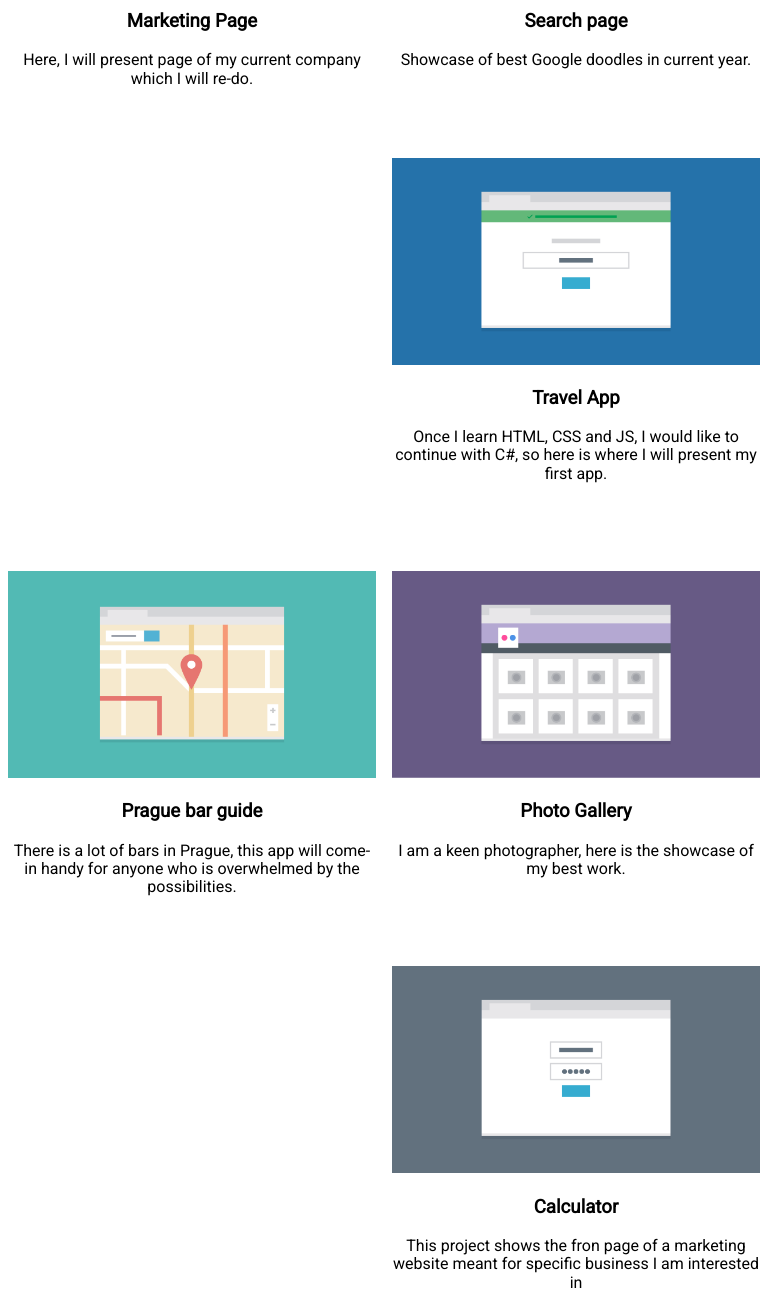
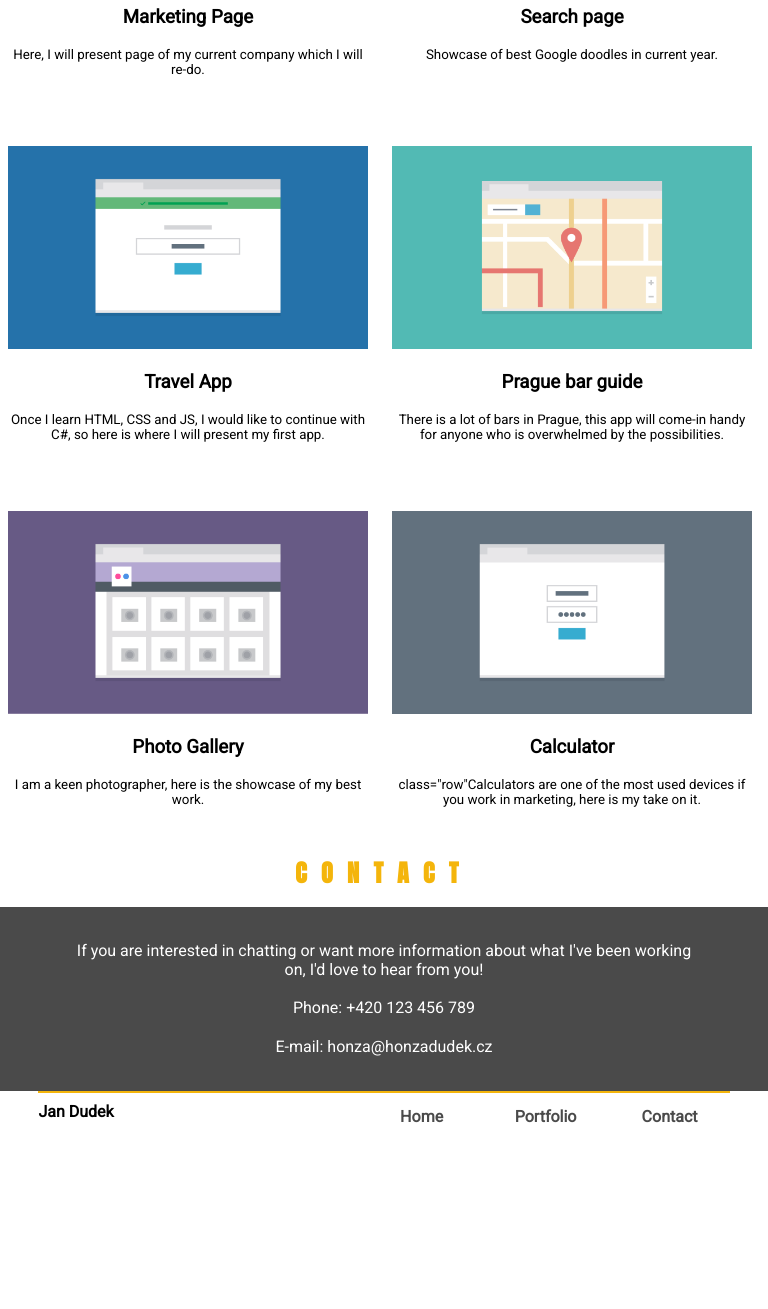
Before and after one commit to HonzaDudek/Techdegree-project2, a plain HTML site: page index.html in a window 768 px wide. Shown: the part 702-2011 px from the top of the page. After the commit the page ends 1848 px from the top, so only its background shows below. Drawn offline with Linux system fonts and the light colour scheme.

Commit message:
Project 2 - responsive design - Final

```diff
--- a/css/style.css
+++ b/css/style.css
@@ -31,6 +31,8 @@ h2 {
     text-transform: uppercase;
     color: #f4b50b;
     text-align: center;
+    font-family: 'Anton', sans-serif;
+    letter-spacing: 0.9rem;
 }
 
 .main-header {
@@ -269,7 +271,7 @@ footer p a {
     .profile-image {
        float: right;
        width: 45%;
-        padding-right: 10px
+       padding-right: 10px;
    }
 
     .portfolio-image{
@@ -279,8 +281,16 @@ footer p a {
         text-align: center;
         float: left;
         width: 50%;
-        padding-left: 0.5em;
-        padding-right: 0.5em;
+        max-height: 325px;
+        padding-left: 0.5rem;
+    }
+
+    .row {
+        display: flex;
+    }
+
+    .col p {
+        font-size: smaller;
     }
 
     .contact p {
--- a/index.html
+++ b/index.html
@@ -6,7 +6,9 @@
 
         <link rel="stylesheet" href="css/normalize.css" type="Text/css" />
         <link rel="stylesheet" href="css/style.css" type="Text/css" />
+
         <link href="https://fonts.googleapis.com/css?family=Roboto" rel="stylesheet">
+        <link href="https://fonts.googleapis.com/css?family=Anton" rel="stylesheet">
 
         <title>Jan Dudek - portfolio</title>
     </head>
@@ -40,33 +42,33 @@
                 </div>
 
                 <div class="col">
-                    <img src="images/portfolio-2.png" alt="Mockup of marketing page" class="portfolio-image">
+                    <img src="images/portfolio-2.png" alt="Mockup of Google doodles" class="portfolio-image">
                     <h3>Search page</h3>
                     <p>Showcase of best Google doodles in current year.</p>
                 </div>
 
                 <div class="col">
-                    <img src="images/portfolio-3.png" alt="Mockup of marketing page" class="portfolio-image">
+                    <img src="images/portfolio-3.png" alt="Mockup travelling app" class="portfolio-image">
                     <h3>Travel App</h3>
-                    <p>Once I learn HTML, CSS and JS, I would like to continue with C#, so here is where I will present my first app.</p>
+                    <p >Once I learn HTML, CSS and JS, I would like to continue with C#, so here is where I will present my first app.</p>
                 </div>
 
                 <div class="col">
-                    <img src="images/portfolio-4.png" alt="Mockup of marketing page" class="portfolio-image">
+                    <img src="images/portfolio-4.png" alt="Mockup of Prague bar guide" class="portfolio-image">
                     <h3>Prague bar guide</h3>
-                    <p>There is a lot of bars in Prague, this app will come-in handy for anyone who is overwhelmed by the possibilities.</p>
+                    <p >There is a lot of bars in Prague, this app will come-in handy for anyone who is overwhelmed by the possibilities.</p>
                 </div>
 
                 <div class="col">
-                    <img src="images/portfolio-5.png" alt="Mockup of marketing page" class="portfolio-image">
+                    <img src="images/portfolio-5.png" alt="Showcase of my photos" class="portfolio-image">
                     <h3>Photo Gallery</h3>
                     <p>I am a keen photographer, here is the showcase of my best work.</p>
                 </div>
 
                 <div class="col">
-                    <img src="images/portfolio-6.png" alt="Mockup of marketing page" class="portfolio-image">
+                    <img src="images/portfolio-6.png" alt="Mockup of Calculator" class="portfolio-image">
                     <h3>Calculator</h3>
-                    <p>This project shows the fron page of a marketing website meant for specific business I am interested in</p>
+                    <p> class="row"Calculators are one of the most used devices if you work in marketing, here is my take on it.</p>
                 </div>
             </div>
             <div class="clear"></div>
```
